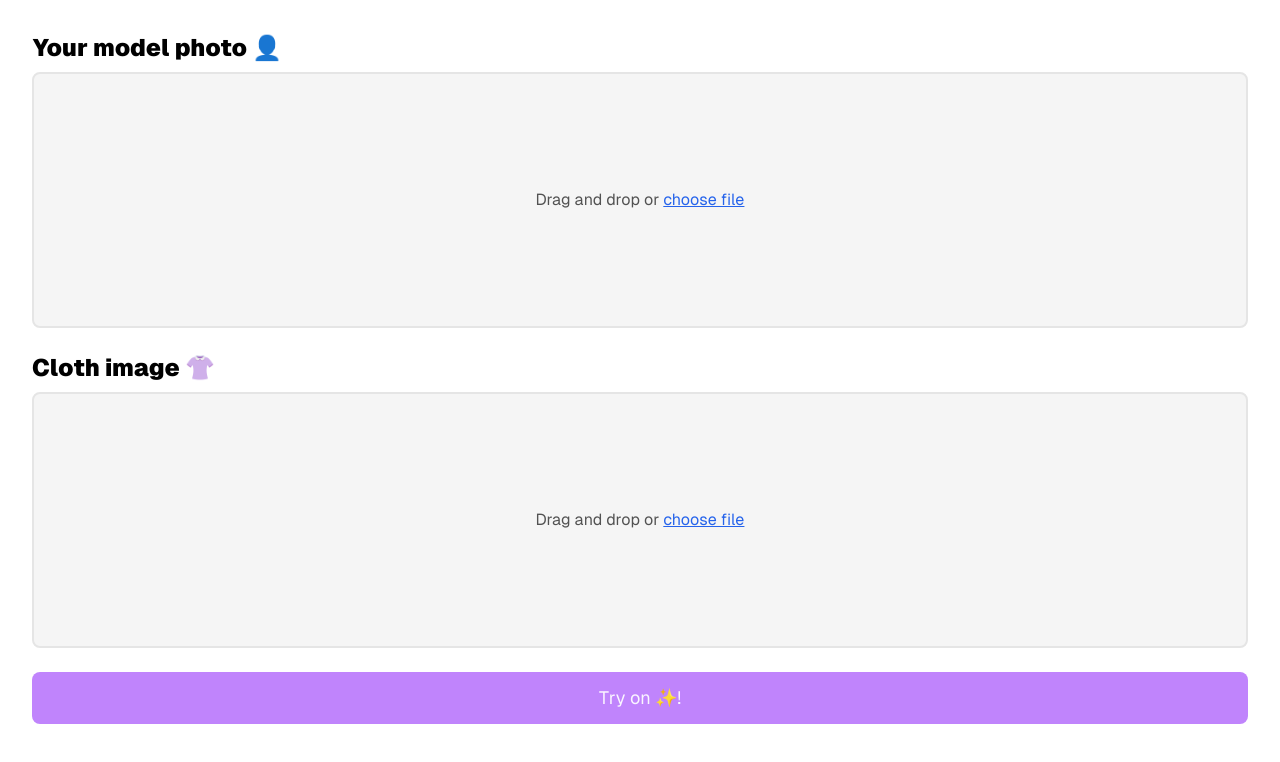
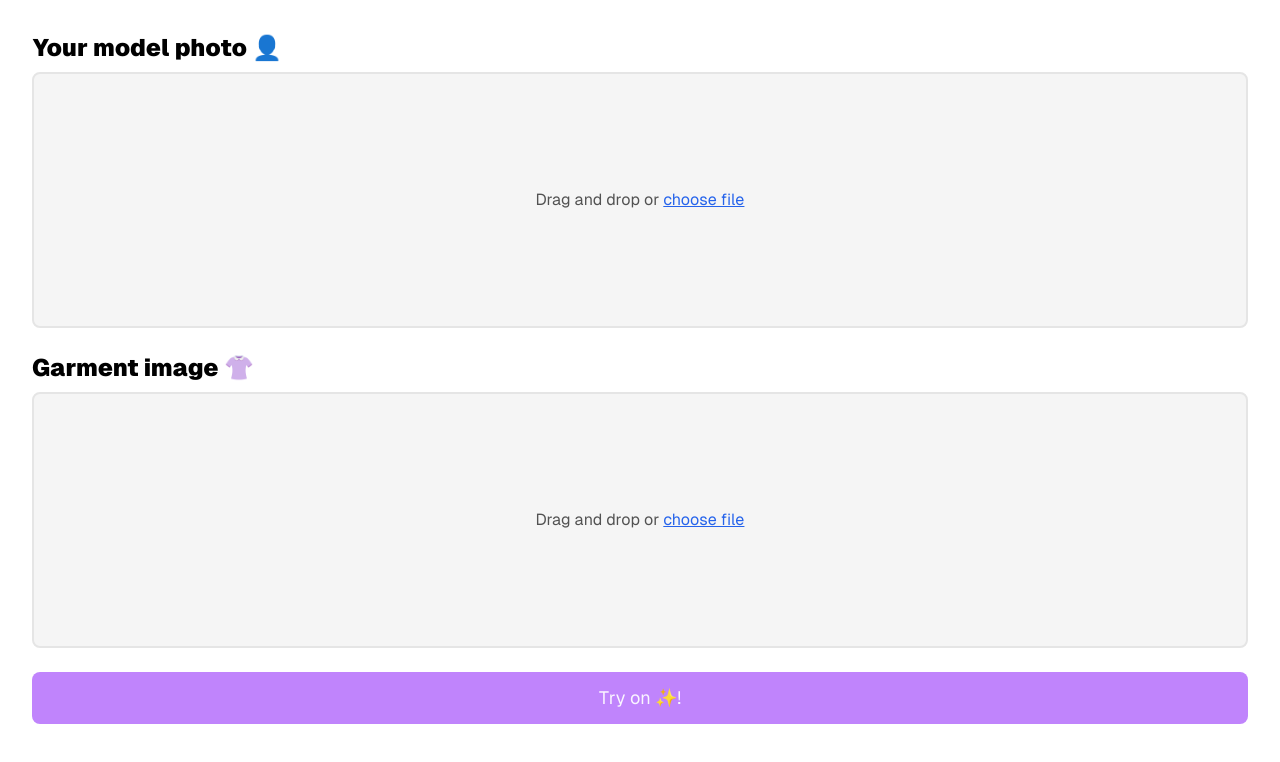
Before and after one commit to jrafaaael/try-on, a Vue app in the folder extension/: page / in a window 1280 px wide. Shown: the top 762 px of the page. Built offline with nearby package versions, Linux system fonts and the light colour scheme.

Commit message:
refactor(ext): garment title

```diff
--- a/extension/src/components/Garment.vue
+++ b/extension/src/components/Garment.vue
@@ -23,7 +23,7 @@ function handleChange(data: { files: FileList }) {
 
 <template>
   <section>
-    <h2 class="mb-2 text-2xl font-black">Cloth image 👚</h2>
+    <h2 class="mb-2 text-2xl font-black">Garment image 👚</h2>
     <DnD
       accept="image/*"
       class="w-full h-64 p-4 border-2 rounded-lg text-neutral-600 flex flex-col justify-center items-center gap-2"
```
